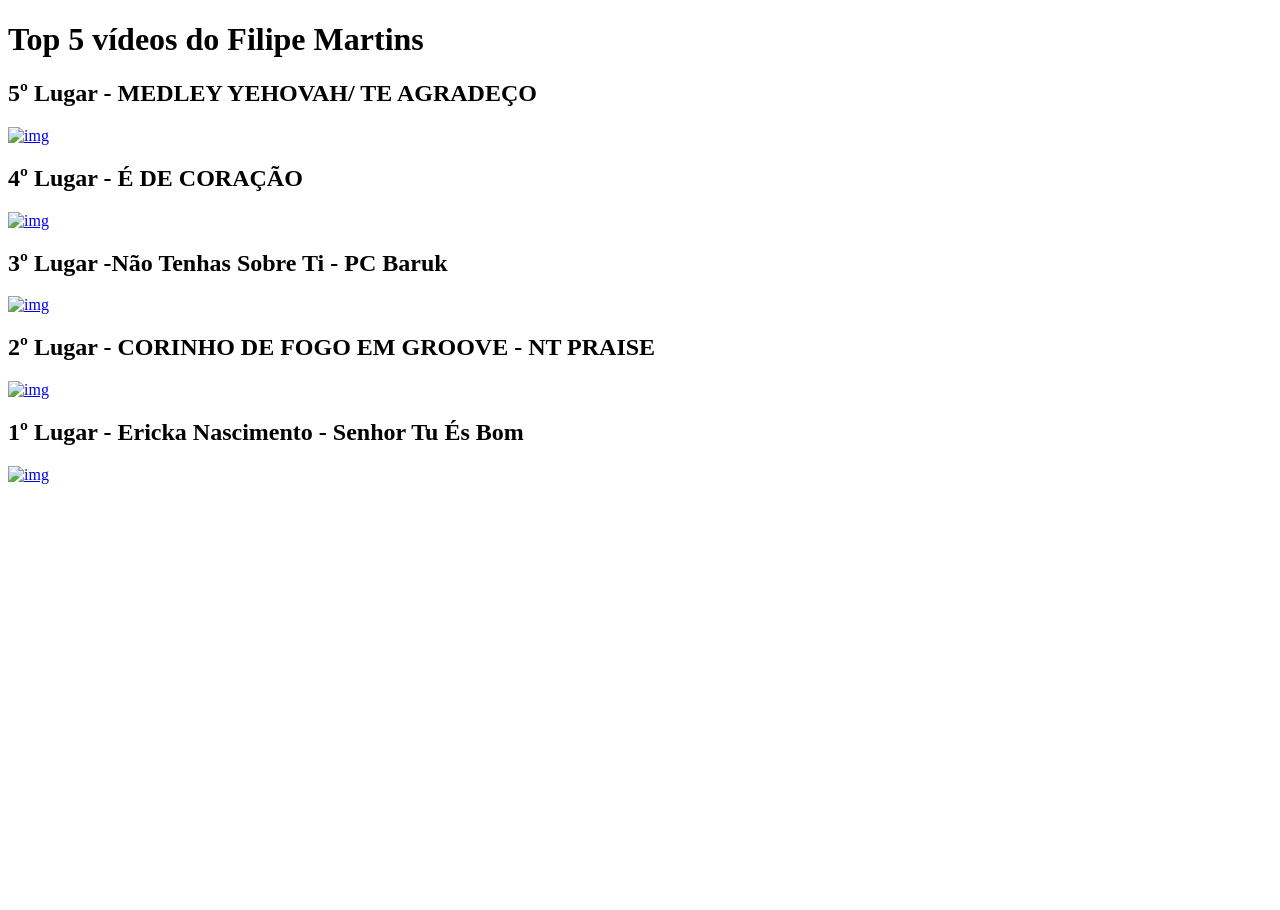
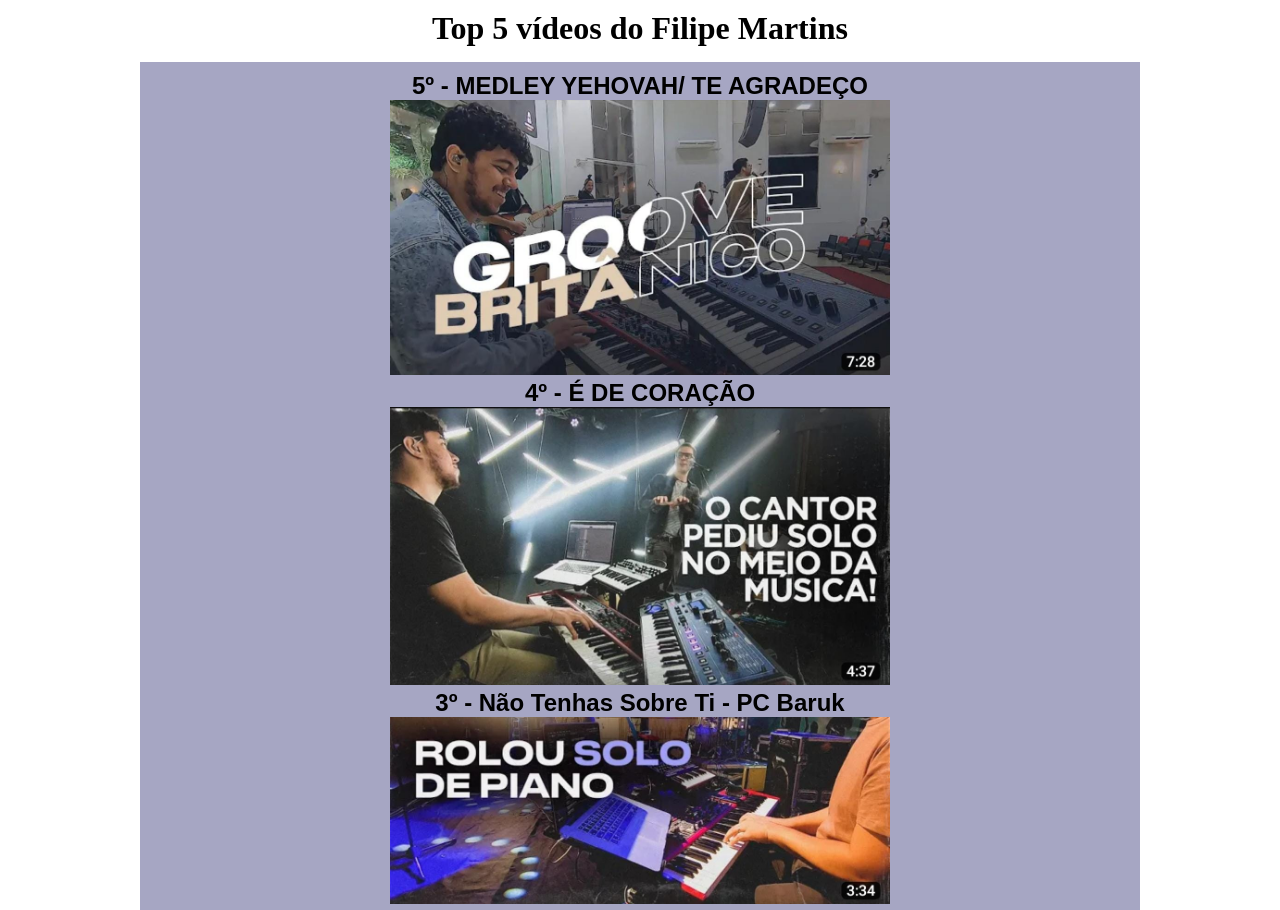
Before and after one commit to vitorkeeys/exercicios-css, a plain HTML site: page desafio-filipe/index.html in a window 1280 px wide. Shown: the top 910 px of the page. Before the commit the page ends 800 px from the top, so only its background shows below. Drawn offline with Linux system fonts and the light colour scheme.

Commit message:
subindo a pasta do módulo 3 do curso de css

```diff
--- a/desafio-filipe/index.html
+++ b/desafio-filipe/index.html
@@ -5,18 +5,48 @@
     <meta http-equiv="X-UA-Compatible" content="IE=edge">
     <meta name="viewport" content="width=device-width, initial-scale=1.0">
     <title>Meus vídeos </title>
+
+    <style>
+
+
+*{
+    margin: 0px;
+    padding: 0px;
+}
+h1{
+  text-align: center;
+  padding-top: 10px;
+}
+      nav{
+        text-align: center;
+        font-family: Arial, Helvetica, sans-serif;
+        background-color: rgba(92, 92, 145, 0.541);
+        width: 1000px;
+        margin: auto;
+        margin-top: 15px;
+        padding-top: 10px;
+        padding-bottom: 10px;
+        }
+    </style>
 </head>
 <body>
     <h1> Top 5 vídeos do Filipe Martins</h1>
-    <h2> 5º Lugar - MEDLEY YEHOVAH/ TE AGRADEÇO </h2>
-    <a href="medley.html" target="_blank" rel="external"><img src="..//imgs/medley.jpeg" alt="img" width="500"></a>
-    <h2>4º Lugar - É DE CORAÇÃO </h2>
-  <a href="..//desafio009/é-de-coracao.html" target="_blank" rel="external"><img src="..//imgs/é-de-coração.jpeg" alt="img" width="500"></a>
-  <h2> 3º Lugar -Não Tenhas Sobre Ti - PC Baruk </h2>
-  <a href="..//desafio009/piano.html" target="_blank" rel="external"><img src="..//imgs/não-tenhas-sobre-ti.jpeg" alt="img" width="500"></a>
-  <h2>2º Lugar - CORINHO DE FOGO EM GROOVE - NT PRAISE</h2>
-  <a href="..//desafio009/corinho.html" target="_blank" rel="external"><img src="..//imgs/corinho-de-fogo.jpeg" alt="img" width="500"></a>
-  <h2>1º Lugar -  Ericka Nascimento - Senhor Tu És Bom</h2>
-  <a href="..//desafio009/groove.html"><img src="..//imgs/tu-és-bom.jpeg" alt="img" width="500"></a>
+
+    <nav>
+    <h2 id="medley"> 5º - MEDLEY YEHOVAH/ TE AGRADEÇO </h2>
+    <a href="medley.html" target="_blank" rel="external"><img src="imgs/medley.jpeg" alt="img" width="500"></a>
+
+    <h2>4º - É DE CORAÇÃO </h2>
+  <a href="../desafio-filipe/é-de-coracao.html" target="_blank" rel="external"><img src="imgs/é-de-coração.jpeg" alt="img" width="500"></a>
+
+  <h2> 3º - Não Tenhas Sobre Ti - PC Baruk </h2>
+  <a href="..//desafio009/piano.html" target="_blank" rel="external"><img src="imgs/não-tenhas-sobre-ti.jpeg" alt="img" width="500"></a>
+
+  <h2>2º - CORINHO DE FOGO EM GROOVE - NT PRAISE</h2>
+  <a href="..//desafio009/corinho.html" target="_blank" rel="external"><img src="imgs/corinho-de-fogo.jpeg" alt="img" width="500"></a>
+
+  <h2>1º -  Ericka Nascimento - Senhor Tu És Bom</h2>
+  <a href="..//desafio-filipe/groove.html" target="_blank" rel="external"><img src="imgs/tu-és-bom.jpeg" alt="img" width="500"></a>
+</nav>
 </body>
 </html>
--- a/desafio/estilo/style.css
+++ b/desafio/estilo/style.css
@@ -88,6 +88,7 @@ nav a {
 nav a:hover{
         background-color: var(--cor3);
         color:var(--cor5);
+
 }
 
 section{
```
Also changed, not shown: desafio-filipe/é-de-coracao.html (+1 -2 lines), desafio/projeto.html (+1 -1 lines), index.html (deleted, +0 -12 lines), modulo3/ex001/imagens/pattern001.png (added), modulo3/ex001/imagens/pattern002.png (added), modulo3/ex001/imagens/pattern003.png (added), modulo3/ex001/imagens/pattern004.png (added), modulo3/ex001/imagens/target001.png (added), modulo3/ex001/imagens/wallpaper001.jpg (added), modulo3/ex001/imagens/wallpaper002.jpg (added), modulo3/ex001/imagens/wallpaper003.jpg (added), modulo3/ex001/imagens/wallpaper004.jpg (added), modulo3/ex001/imagens/wallpaper005.jpg (added), modulo3/ex001/imagens/wallpaper006.jpg (added).
